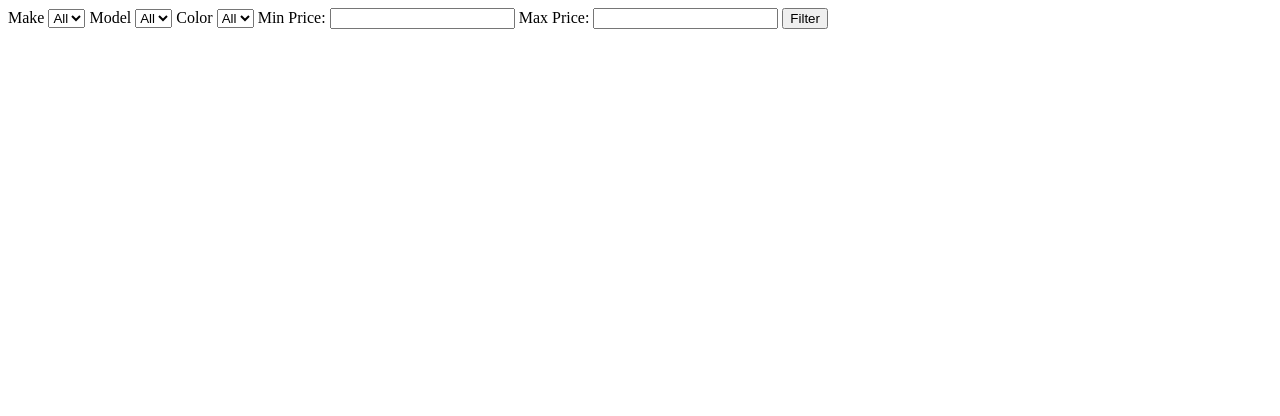
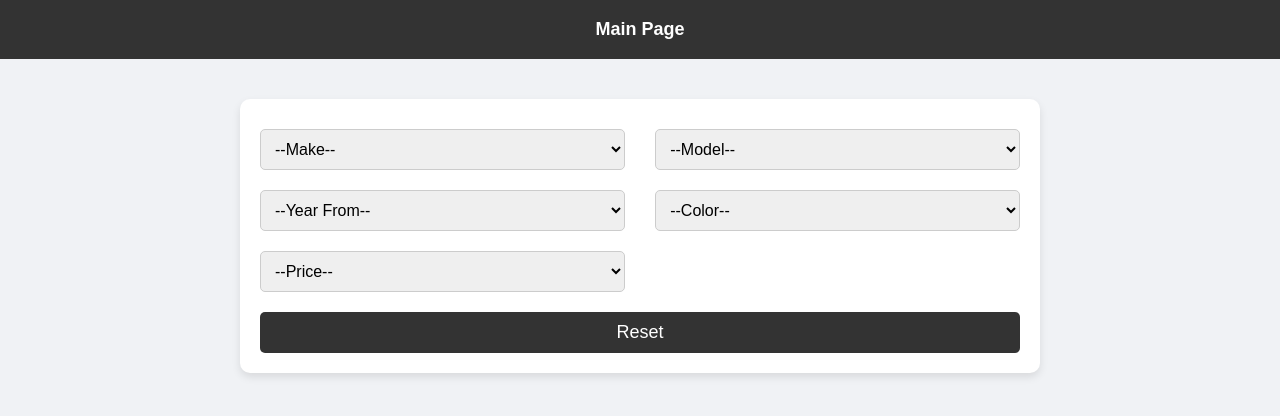
Before and after one commit to majedkhaldi/OLMA_Car_Agency, a Django app: template cars_app/templates/cars.html in a window 1280 px wide. Shown: the top 416 px of the page. Run offline with Django 3.2, Linux system fonts and the light colour scheme; the template is opened without the code that fills it, so the values that code supplies are empty.

Commit message:
added css and html and js files

```diff
--- /dev/null
+++ b/cars_app/static/css/user.css
@@ -0,0 +1,121 @@
+* {
+    padding: 0;
+    margin: 0;
+    box-sizing: border-box;
+    font-family: 'Arial', sans-serif;
+}
+
+body {
+    background-color: #f0f2f5;
+    color: #333;
+    line-height: 1.6;
+}
+
+.user-top {
+    background-color: #333;
+    padding: 15px;
+    text-align: center;
+}
+
+.user-top a {
+    text-decoration: none;
+    color: #fff;
+    font-size: 18px;
+    font-weight: bold;
+}
+
+.user-top a:hover {
+    color: #ff9800;
+}
+
+.user-form {
+    max-width: 800px;
+    margin: 40px auto;
+    padding: 20px;
+    background: #fff;
+    box-shadow: 0 4px 8px rgba(0, 0, 0, 0.1);
+    border-radius: 10px;
+}
+
+.user-form form {
+    display: flex;
+    flex-wrap: wrap;
+    justify-content: space-between;
+}
+
+.user-form select {
+    width: 48%;
+    padding: 10px;
+    margin: 10px 0;
+    border: 1px solid #ccc;
+    border-radius: 5px;
+    font-size: 16px;
+}
+
+.user-form button {
+    width: 100%;
+    padding: 10px;
+    border: none;
+    background-color: #333;
+    color: #fff;
+    font-size: 18px;
+    cursor: pointer;
+    border-radius: 5px;
+    margin-top: 10px;
+}
+
+.user-form button:hover {
+    background-color: #ff9800;
+}
+
+.carsCard {
+    background-color: #fff;
+    box-shadow: 0 2px 4px rgba(0, 0, 0, 0.2);
+    border-radius: 10px;
+    padding: 20px;
+    margin: 40px auto;
+    max-width: 300px;
+    transition: transform 0.3s ease, box-shadow 0.3s ease;
+    text-align: center;
+    cursor: pointer;
+}
+
+.carsCard img {
+    width: 100%;
+    height: auto;
+    border-radius: 10px;
+    margin-bottom: 20px;
+}
+
+.carsCard h2, .carsCard h3 {
+    color: #333;
+    margin: 10px 0;
+}
+
+.carsCard input[type="submit"] {
+    background-color: #333;
+    color: #fff;
+    padding: 10px 20px;
+    border: none;
+    border-radius: 5px;
+    cursor: pointer;
+    font-size: 16px;
+    transition: background-color 0.3s;
+}
+
+.carsCard input[type="submit"]:hover {
+    background-color: #ff9800;
+}
+
+.carsCard:hover {
+    transform: scale(1.02);
+    box-shadow: 0 4px 8px rgba(0, 0, 0, 0.3);
+    background-color: #333;
+}
+.carsCard:hover h3{
+    color: #fff;
+}
+
+.carsCard:hover input{
+    background-color: #ff9800;
+}
--- /dev/null
+++ b/cars_app/static/js/main.js
@@ -0,0 +1,54 @@
+$(document).ready(function() {
+    function wrapLetters(element) {
+        const text = element.text();
+        let newHtml = '';
+        for (let i = 0; i < text.length; i++) {
+            if (text[i] === ' ') {
+                newHtml += '<span>&nbsp;</span>';
+            } else {
+                newHtml += `<span>${text[i]}</span>`;
+            }
+        }
+        element.html(newHtml);
+    }
+
+    function animateLetters(element) {
+        element.find('span').each(function(i) {
+            $(this).delay(i * 100).animate({
+                opacity: 1,
+                top: 0
+            }, 600);
+        });
+    }
+
+    const h1 = $('.header-content h1');
+    wrapLetters(h1);
+    animateLetters(h1);
+    $('.btn').hover(
+        function() {
+            $(this).animate({
+                width: '+=10px',
+                height: '+=5px',
+                backgroundColor: '#ff9800'
+            }, 200);
+        },
+        function() {
+            $(this).animate({
+                width: '-=10px',
+                height: '-=5px',
+                backgroundColor: 'rgba(197, 110, 110, 0.5)'
+            }, 200);
+        }
+    );
+
+    $('.btn').click(function() {
+        $(this).animate({
+            top: '+=5px'
+        }, 100, function() {
+            // Animation complete.
+            $(this).animate({
+                top: '-=5px'
+            }, 100);
+        });
+    });
+});
--- a/cars_app/templates/cars.html
+++ b/cars_app/templates/cars.html
@@ -3,43 +3,49 @@
 <head>
     <meta charset="UTF-8">
     <meta name="viewport" content="width=device-width, initial-scale=1.0">
-    <title>Document</title>
+    {% load static %}
+    <link rel="stylesheet" href="{% static 'css/user.css' %}">
+    <script src="https://code.jquery.com/jquery-3.6.0.min.js"></script>
+    {% load static %}
+    <script src="{% static 'js/main.js' %}"></script>
+    <title>Responsive Form and Table</title>
 </head>
 <body>
-    {% for car in cars %}
-    <img src="{{car.img}}" alt="car picture">
-    <h1>{{car.make}}</h1>
-    <h2>{{car.model}}</h2>
-    <h3>{{car.year}}</h3>
-    <h2>{{car.price}}</h2>
+    <div class="user-top">
+        <a href="index.html">Main Page</a>
+    </div>
+    <div class="user-form">
+        <form action="Process">
+            <select name="make" id="make">
+                <option>--Make--</option>
+            </select>
+            <select name="model" id="model">
+                <option>--Model--</option>
+            </select>
+            <select name="year_from" id="year_from">
+                <option>--Year From--</option>
+            </select>
+            <select name="color" id="color">
+                <option>--Color--</option>
+            </select>
+            <select name="price" id="price">
+                <option>--Price--</option>
+            </select>
+            <button type="reset">Reset</button>
+        </form>
+    </div>
+    {%for car in cars%}
+    <div class="carsCard">
+        <img src="{{car.img}}" alt="bmw">
+        <h3>{{car.make}}</h3>
+        <h3>{{car.model}}</h3>
+        <h3>{{car.year}}</h3>
+        <h3>{{car.price}}</h3>
+        <input type="submit" value="Add to Cart">
+    </div>
     {%endfor%}
-    <form method="get">
-        <label>Make</label>
-        <select name="make" >
-            <option value="">All</option>
-            {% for make in makes %}
-            <option value="{{make}}">{{make}}</option>
-            {%endfor%}
-        </select>
-        <label>Model</label>
-        <select name="model" >
-            <option value="">All</option>
-            {% for model in models %}
-            <option value="{{model}}">{{model}}</option>
-            {%endfor%}
-        </select>
-        <label>Color</label>
-        <select name="color" >
-            <option value="">All</option>
-            {% for color in colors %}
-            <option value="{{color}}">{{color}}</option>
-            {%endfor%}
-        </select>
-        <label for="min_price">Min Price:</label>
-        <input type="number" step="0.01" name="min_price" id="min_price">
-        <label for="max_price">Max Price:</label>
-        <input type="number" step="0.01" name="max_price" id="max_price">
-        <button type="submit">Filter</button>
-    </form>
+    <script src="https://code.jquery.com/jquery-3.6.0.min.js"></script>
+    {% load static %}
+      <link rel="stylesheet" href="{% static 'js/main.js' %}">
 </body>
 </html>
```
Also changed, not shown: cars_app/static/css/style.css (added, +140 -0 lines), cars_app/templates/index.html (+24 -6 lines).
